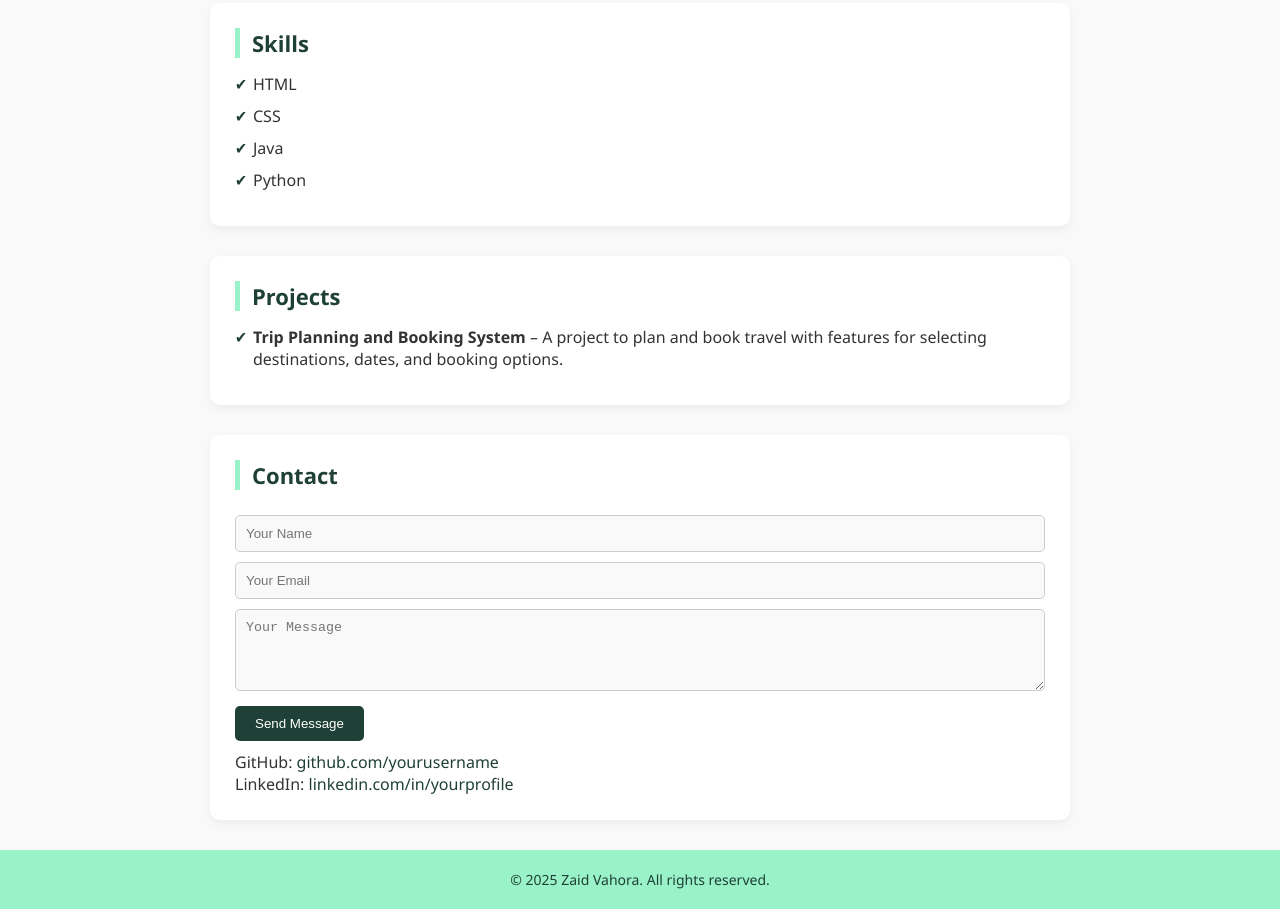
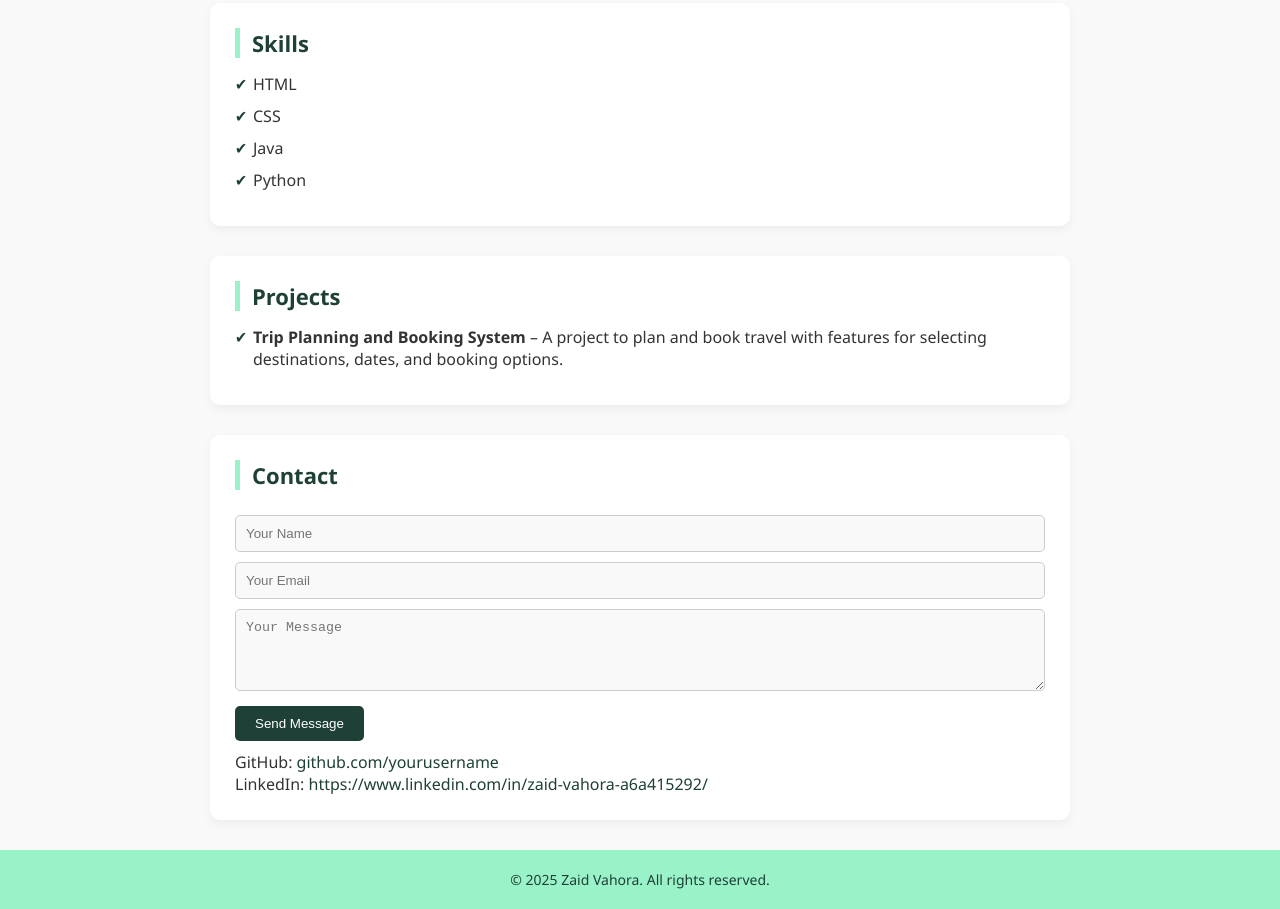
Before and after one commit to Zaid786-dev/Zaid-portfolio, a plain HTML site: page index.html in a window 1280 px wide. Shown: the part 419-1328 px from the top of the page. Drawn offline with Linux system fonts and the light colour scheme.

Commit message:
Update index.html

```diff
--- a/index.html
+++ b/index.html
@@ -221,7 +221,7 @@
       </div>
       <p style="margin-top:10px;">
         GitHub: <a href="https://github.com/yourusername" target="_blank">github.com/yourusername</a><br>
-        LinkedIn: <a href="https://www.linkedin.com/in/zaid-vahora-a6a415292/" target="_blank">linkedin.com/in/yourprofile</a>
+        LinkedIn: <a href="https://www.linkedin.com/in/zaid-vahora-a6a415292/" target="_blank">https://www.linkedin.com/in/zaid-vahora-a6a415292/</a>
       </p>
     </section>
   </main>
```
